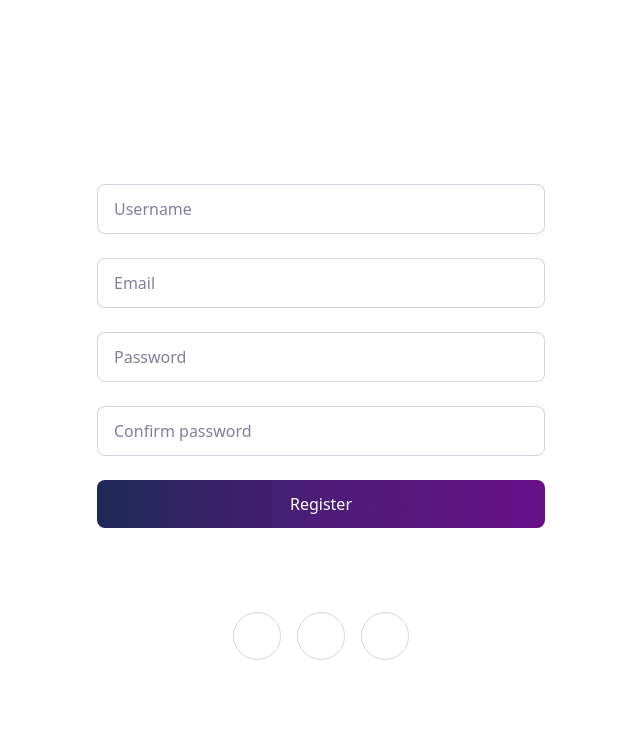
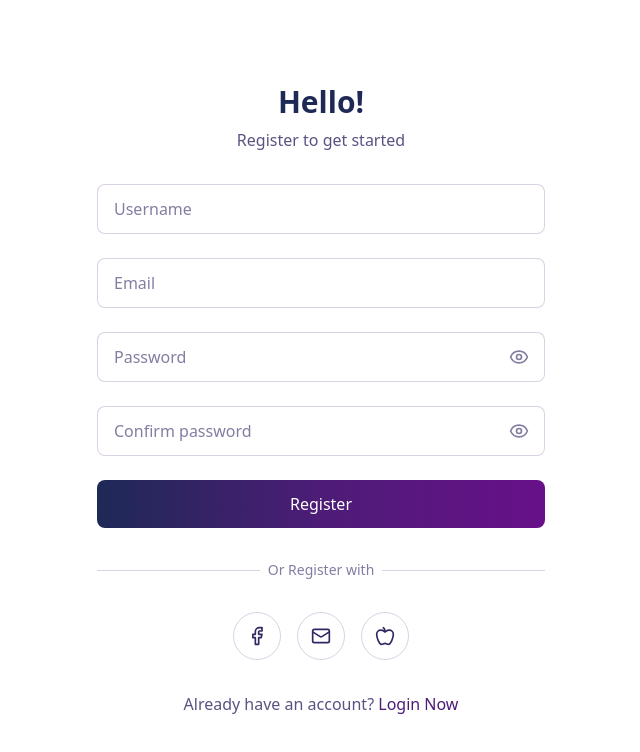
Before and after one commit to lucytang313/colorful-login-portal, a React (Vite) app: page /register in a window 1280 px wide. Shown: the top 752 px of the page, without its empty margins (319-959 px from the left). Built offline with nearby package versions, Linux system fonts and the light colour scheme.

Commit message:
Fix text and logo visibility
Updated the code to ensure that texts and logos are displayed correctly in the application.
[skip gpt_engineer]

```diff
--- a/src/pages/Register.tsx
+++ b/src/pages/Register.tsx
@@ -1,6 +1,6 @@
 import { useState } from 'react';
 import { Link } from 'react-router-dom';
-import { FaFacebook, FaGoogle, FaApple } from 'react-icons/fa';
+import { Facebook, Mail, Apple } from 'lucide-react';
 import { Eye, EyeOff } from 'lucide-react';
 
 const Register = () => {
@@ -30,8 +30,8 @@ const Register = () => {
     <div className="min-h-screen auth-gradient flex flex-col items-center justify-center p-4">
       <div className="w-full max-w-md space-y-8">
         <div className="text-center">
-          <h1 className="text-3xl font-bold text-white mb-2">Hello!</h1>
-          <p className="text-white/80">Register to get started</p>
+          <h1 className="text-3xl font-bold text-[#1E2956] mb-2">Hello!</h1>
+          <p className="text-[#312763]/80">Register to get started</p>
         </div>
 
         <form onSubmit={handleSubmit} className="space-y-6">
@@ -72,7 +72,7 @@ const Register = () => {
             <button
               type="button"
               onClick={() => setShowPassword(!showPassword)}
-              className="absolute right-4 top-1/2 -translate-y-1/2 text-white/60 hover:text-white"
+              className="absolute right-4 top-1/2 -translate-y-1/2 text-[#312763]/60 hover:text-[#312763]"
             >
               {showPassword ? <EyeOff size={20} /> : <Eye size={20} />}
             </button>
@@ -91,7 +91,7 @@ const Register = () => {
             <button
               type="button"
               onClick={() => setShowConfirmPassword(!showConfirmPassword)}
-              className="absolute right-4 top-1/2 -translate-y-1/2 text-white/60 hover:text-white"
+              className="absolute right-4 top-1/2 -translate-y-1/2 text-[#312763]/60 hover:text-[#312763]"
             >
               {showConfirmPassword ? <EyeOff size={20} /> : <Eye size={20} />}
             </button>
@@ -104,28 +104,28 @@ const Register = () => {
 
         <div className="relative">
           <div className="absolute inset-0 flex items-center">
-            <div className="w-full border-t border-white/20"></div>
+            <div className="w-full border-t border-[#4D1C77]/20"></div>
           </div>
           <div className="relative flex justify-center text-sm">
-            <span className="px-2 bg-transparent text-white/60">Or Register with</span>
+            <span className="px-2 bg-white text-[#312763]/60">Or Register with</span>
           </div>
         </div>
 
         <div className="flex justify-center space-x-4">
           <button className="social-button">
-            <FaFacebook className="w-5 h-5 text-white" />
+            <Facebook className="w-5 h-5" />
           </button>
           <button className="social-button">
-            <FaGoogle className="w-5 h-5 text-white" />
+            <Mail className="w-5 h-5" />
           </button>
           <button className="social-button">
-            <FaApple className="w-5 h-5 text-white" />
+            <Apple className="w-5 h-5" />
           </button>
         </div>
 
-        <p className="text-center text-white/80">
+        <p className="text-center text-[#312763]/80">
           Already have an account?{' '}
-          <Link to="/login" className="text-white font-medium hover:underline">
+          <Link to="/login" className="text-[#4D1C77] font-medium hover:underline">
             Login Now
           </Link>
         </p>
```
